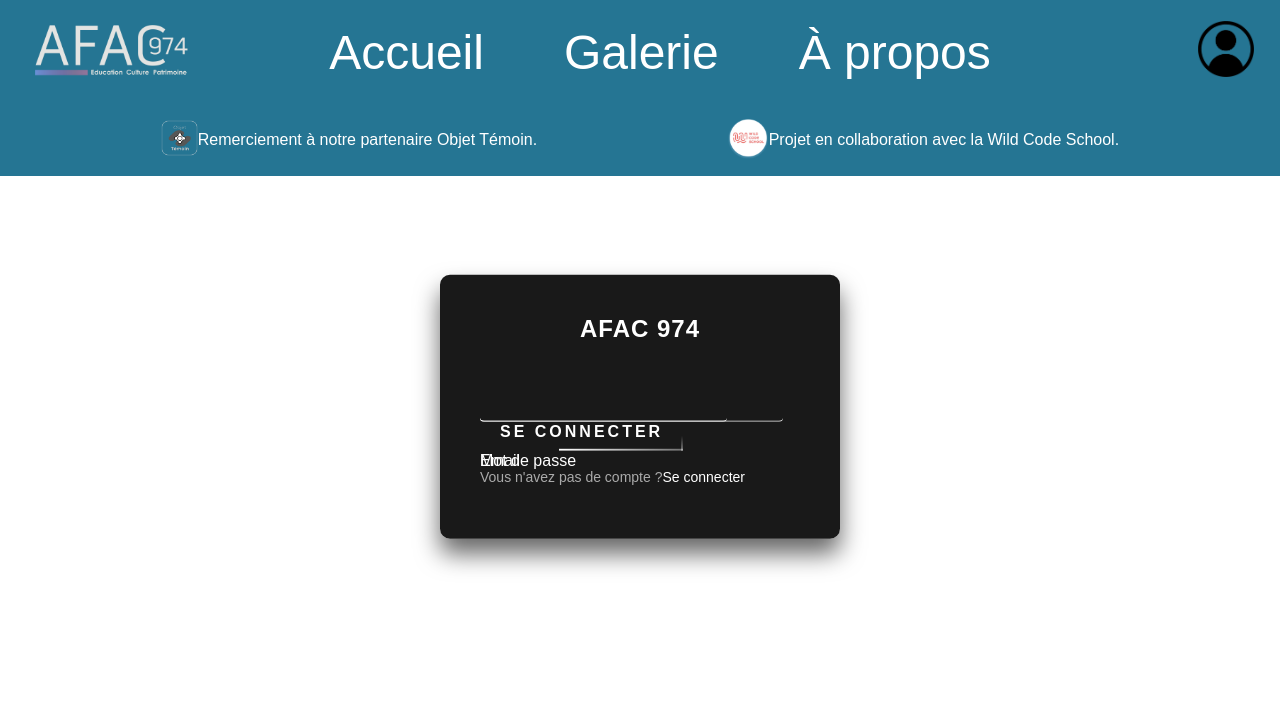
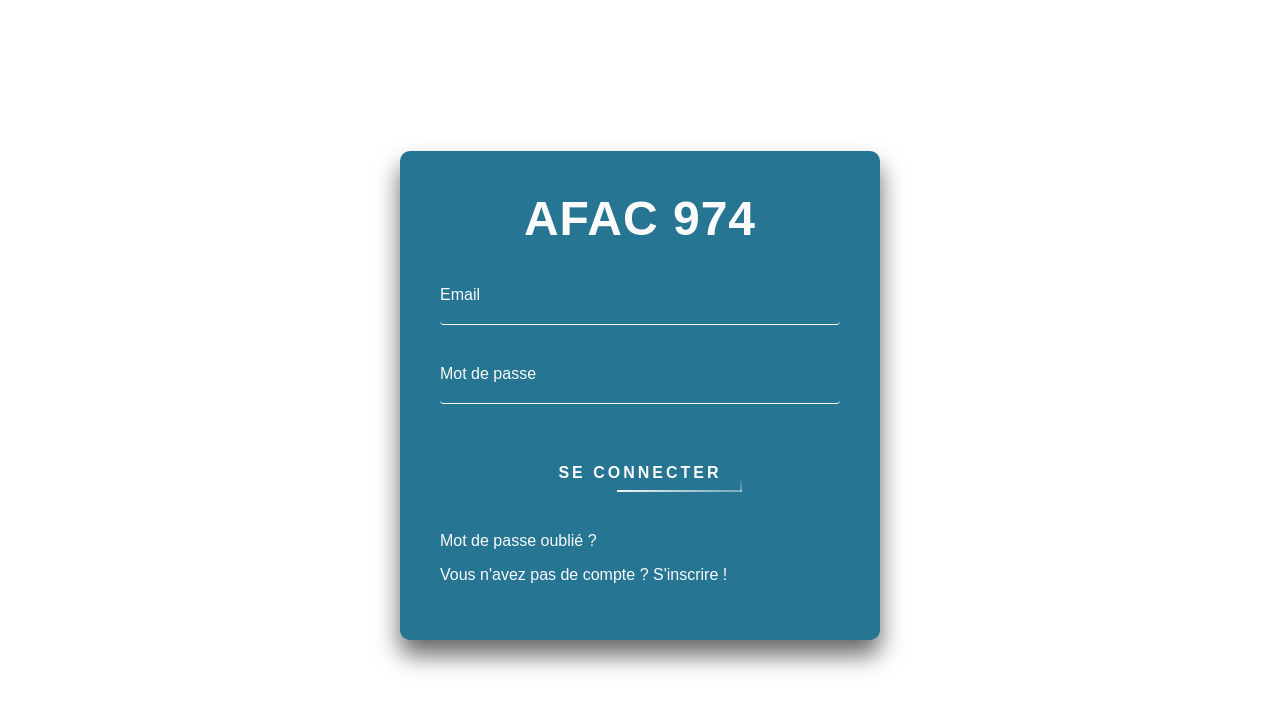
Before and after one commit to WildCodeSchool/2023-02-JS-Lille-project-3-groupe1, a React (Vite) app in the folder frontend/: page /login2 in a window 1280 px wide. Shown: the top 710 px of the page. Built offline with nearby package versions, Linux system fonts and the light colour scheme.

Commit message:
create form with email, password and scss

```diff
--- a/frontend/src/App.jsx
+++ b/frontend/src/App.jsx
@@ -14,6 +14,8 @@ import "./App.scss";
 
 export default function App() {
   const [activeTab, setActiveTab] = useState("favoris");
+  const [showNavbarAndFooter, setShowNavbarAndFooter] = useState(true);
+
 
   const handleTabChange = (tab) => {
     setActiveTab(tab);
@@ -22,7 +24,7 @@ export default function App() {
   return (
     <div className="appcontainer">
       <div className="navapp">
-        <Navbar />
+        {showNavbarAndFooter && <Navbar />}
         <div className="containerapp">
           <Routes>
             <Route path="/" element={<Home />} />
@@ -32,8 +34,10 @@ export default function App() {
             <Route path="/register" element={<FormInscription />} />
             <Route path="/apropos" element={<About />} />
             <Route path="/authors" element={<Authors />} />
-            <Route path="/login2" element={<LoginRegisterForm />} />
             <Route
+  path="/login2"
+  element={<LoginRegisterForm setShowNavbarAndFooter={setShowNavbarAndFooter} />}
+/>            <Route
               path="/account/favoris"
               element={
                 <Account activeTab={activeTab} onTabChange={handleTabChange} />
@@ -47,9 +51,11 @@ export default function App() {
             />
           </Routes>
         </div>
-        <div className="footerapp">
-          <Footer />
-        </div>
+        {showNavbarAndFooter && (
+          <div className="footerapp">
+            <Footer />
+          </div>
+        )}
       </div>
     </div>
   );
--- a/frontend/src/components/LoginForm/LoginRegisterForm.jsx
+++ b/frontend/src/components/LoginForm/LoginRegisterForm.jsx
@@ -1,35 +1,56 @@
 import React from "react";
 import "./LoginRegisterStyle.scss";
+import { useEffect } from "react";
+function LoginRegisterForm({setShowNavbarAndFooter}) {
 
-function LoginRegisterForm() {
+    useEffect(() => {
+      // Masquer la barre de navigation et le pied de page
+      setShowNavbarAndFooter(false);
+
+      // Rétablir l'état initial lors du démontage de la page
+      return () => {
+        setShowNavbarAndFooter(true);
+      };
+    }, []);
   return (
     <div className="login-box">
-      <p>AFAC 974</p>
+      <p>
+        <a href="Home">AFAC 974</a>
+      </p>
       <form>
+        {/* Champ de saisie de l'email */}
         <div className="user-box">
-          <label>
-            <input required name="" type="text" />
-            Email
-          </label>
+          <input required name="" type="text" />
+          <label>Email</label>
         </div>
+        {/* Champ de saisie du mot de passe */}
         <div className="user-box">
-          <label>
-            <input required name="" type="password" />
-            Mot de passe
-          </label>
+          <input required name="" type="password" />
+          <label>Mot de passe</label>
         </div>
-        <a href="https://www.google.com/">
-          <span />
-          <span />
-          <span />
-          <span />
-          Se connecter
+        {/* Bouton de connexion */}
+        <div className="connexion-button">
+          <a href="#">
+            <span></span>
+            <span></span>
+            <span></span>
+            <span></span>
+            Se connecter
+          </a>
+        </div>
+      </form>
+      {/* Lien pour réinitialiser le mot de passe */}
+      <p className="forgot-password">
+        <a href="" className="forgot-password">
+          Mot de passe oublié ?
         </a>
-      </form>
-      <p>
-        Vous n'avez pas de compte ?
-        <a href="https://www.google.com/" className="a2">
-          Se connecter
+      </p>
+
+      {/* Lien pour créer un compte */}
+      <p className="account-sign-up">
+        Vous n'avez pas de compte ?{" "}
+        <a href="" className="suscribe">
+          S'inscrire !
         </a>
       </p>
     </div>
--- a/frontend/src/components/LoginForm/LoginRegisterStyle.scss
+++ b/frontend/src/components/LoginForm/LoginRegisterStyle.scss
@@ -1,3 +1,8 @@
+@import "../../variable.scss";
+
+/* Importation des variables de style pour réutiliser les valeurs prédéfinies */
+
+/* Style de la boîte de connexion */
 .login-box {
   position: absolute;
   top: 50%;
@@ -6,21 +11,24 @@
   padding: 40px;
   margin: 20px auto;
   transform: translate(-50%, -55%);
-  background: rgba(0, 0, 0, 0.9);
-  box-sizing: border-box;
-  box-shadow: 0 15px 25px rgba(0, 0, 0, 0.6);
+  background: $color-background-div; /* Couleur de fond de la boîte de connexion */
+  box-shadow: 0 15px 25px rgba(0, 0, 0, 0.6); /* Ombre de la boîte de connexion */
   border-radius: 10px;
+  font-family: $font; /* Police de caractères utilisée */
+  text-decoration: none;
+  color: $color-div; /* Couleur du texte */
 
   p:first-child {
     margin: 0 0 30px;
     padding: 0;
-    color: #fff;
+    color: $color-div; /* Couleur du texte du premier paragraphe */
     text-align: center;
-    font-size: 1.5rem;
+    font-size: $h1; /* Taille du titre du premier paragraphe */
     font-weight: bold;
     letter-spacing: 1px;
   }
 
+  /* Style du conteneur des champs de saisie */
   .user-box {
     position: relative;
 
@@ -28,12 +36,13 @@
       width: 100%;
       padding: 10px 0;
       font-size: 16px;
-      color: #fff;
+      color: $color-div; /* Couleur du texte des champs de saisie */
       margin-bottom: 30px;
       border: none;
-      border-bottom: 1px solid #fff;
+      border-bottom: 1px solid $color-div; /* Bordure inférieure des champs de saisie */
       outline: none;
       background: transparent;
+      margin-top: 10px;
     }
 
     label {
@@ -42,7 +51,7 @@
       left: 0;
       padding: 10px 0;
       font-size: 16px;
-      color: #fff;
+      color: $color-div; /* Couleur du texte des labels */
       pointer-events: none;
       transition: 0.5s;
     }
@@ -51,9 +60,14 @@
     input:valid ~ label {
       top: -20px;
       left: 0;
-      color: #fff;
+      color: $color-div; /* Couleur du texte des labels lorsqu'un champ est sélectionné ou validé */
       font-size: 12px;
     }
+  }
+
+  a:-webkit-any-link {
+    text-decoration: none;
+    color: $color-div; /* Couleur des liens */
   }
 
   form a {
@@ -61,18 +75,18 @@
     display: inline-block;
     padding: 10px 20px;
     font-weight: bold;
-    color: #fff;
+    color: $color-div; /* Couleur du texte des liens du formulaire */
     font-size: 16px;
     text-decoration: none;
     text-transform: uppercase;
     overflow: hidden;
     transition: 0.5s;
-    margin-top: 40px;
+    margin-top: 20px;
     letter-spacing: 3px;
 
     &:hover {
-      background: #fff;
-      color: #272727;
+      background: $color-div; /* Couleur de fond des liens du formulaire au survol */
+      color: $color-background-div; /* Couleur du texte des liens du formulaire au survol */
       border-radius: 5px;
     }
 
@@ -85,7 +99,7 @@
         left: -100%;
         width: 100%;
         height: 2px;
-        background: linear-gradient(90deg, transparent, #fff);
+        background: linear-gradient(90deg, transparent, $color-div); /* Dégradé pour la première barre animée */
         animation: btn-anim1 1.5s linear infinite;
       }
 
@@ -94,7 +108,7 @@
         right: 0;
         width: 2px;
         height: 100%;
-        background: linear-gradient(180deg, transparent, #fff);
+        background: linear-gradient(180deg, transparent, $color-div); /* Dégradé pour la deuxième barre animée */
         animation: btn-anim2 1.5s linear infinite;
         animation-delay: 0.375s;
       }
@@ -104,7 +118,7 @@
         right: -100%;
         width: 100%;
         height: 2px;
-        background: linear-gradient(270deg, transparent, #fff);
+        background: linear-gradient(270deg, transparent, $color-div); /* Dégradé pour la troisième barre animée */
         animation: btn-anim3 1.5s linear infinite;
         animation-delay: 0.75s;
       }
@@ -114,30 +128,39 @@
         left: 0;
         width: 2px;
         height: 100%;
-        background: linear-gradient(360deg, transparent, #fff);
+        background: linear-gradient(360deg, transparent, $color-div); /* Dégradé pour la quatrième barre animée */
         animation: btn-anim4 1.5s linear infinite;
         animation-delay: 1.125s;
       }
     }
   }
 
-  p:last-child {
-    color: #aaa;
-    font-size: 14px;
+  /* Style du bouton de connexion */
+  .connexion-button {
+    display: flex;
+    justify-content: center;
+    margin-bottom: 40px;
   }
 
-  a.a2 {
-    color: #fff;
+  /* Style des liens d'inscription et de récupération de mot de passe */
+  a.suscribe,
+  a.forgot-password {
+    color: $color-div; /* Couleur des liens d'inscription et de récupération de mot de passe */
     text-decoration: none;
-
-    &:hover {
-      background: transparent;
-      color: #aaa;
-      border-radius: 5px;
-    }
   }
 }
 
+/* Style des liens d'inscription et de récupération de mot de passe au survol */
+a.suscribe,
+a.forgot-password {
+  &:hover {
+    color: $color-div; /* Couleur des liens d'inscription et de récupération de mot de passe au survol */
+    border-radius: 2px;
+    text-decoration: underline;
+  }
+}
+
+/* Animations pour le bouton de connexion */
 @keyframes btn-anim1 {
   0% {
     left: -100%;
--- a/frontend/src/page/FormLogin/FormLogin.jsx
+++ b/frontend/src/page/FormLogin/FormLogin.jsx
@@ -1,6 +1,6 @@
 import React, { useState } from "react";
 import axios from "axios";
-import "./FormLogin.scss";
+import "../../components/LoginForm/LoginRegisterStyle.scss";
 
 function FormLogin() {
   const [formData, setFormData] = useState({
@@ -31,7 +31,7 @@ function FormLogin() {
   };
 
   return (
-    <div className="containerlogin">
+    <div className="login-box">
       <form onSubmit={handleSubmit}>
         <label>
           Email:
--- a/frontend/src/variable.scss
+++ b/frontend/src/variable.scss
@@ -9,6 +9,7 @@ $color2: #73658a;
 $color3: #b982ae;
 $bg: Black;
 $color-background-div: #257593;
+$color-div: #fafafa;
 $font-content: #e3e4e2;
 $font: "Pill Gothic 600mg", sans-serif;
 $grad: linear-gradient(#e66465, #9198e5);
```
Also changed, not shown: frontend/src/components/Login/Register/Login/Login/Register.scss (deleted).
